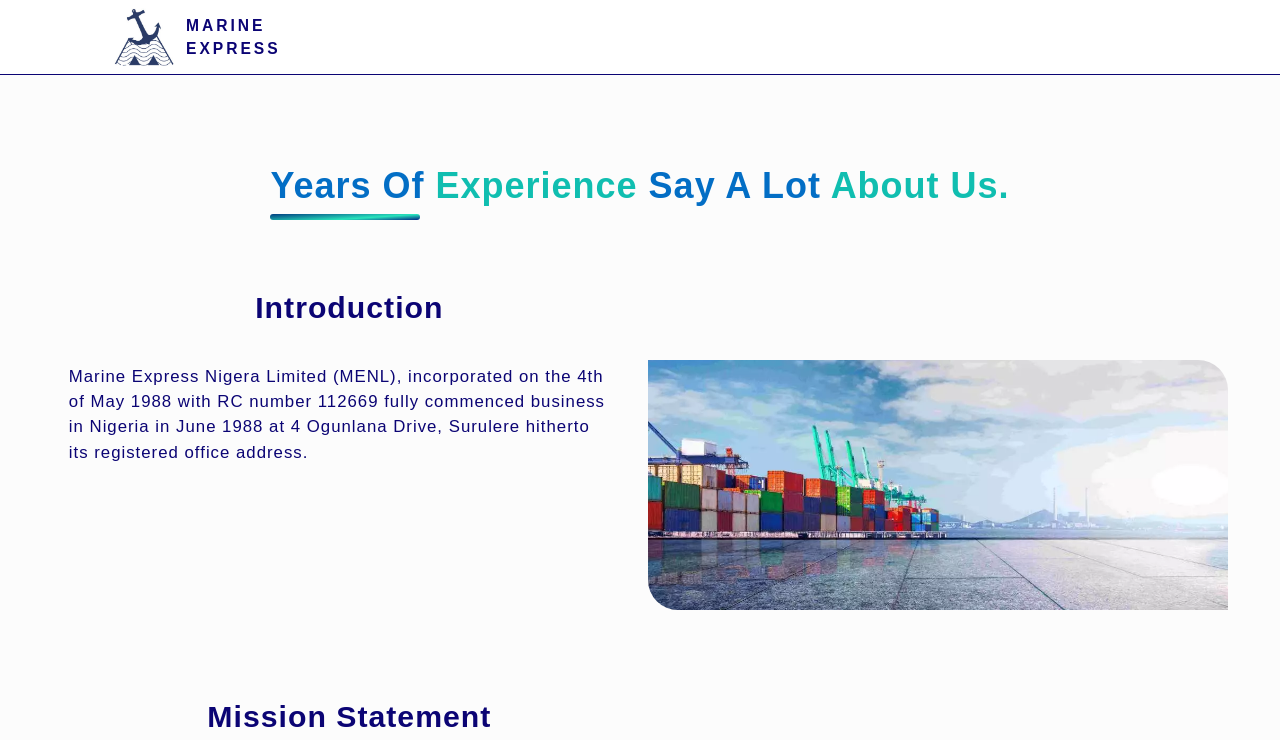
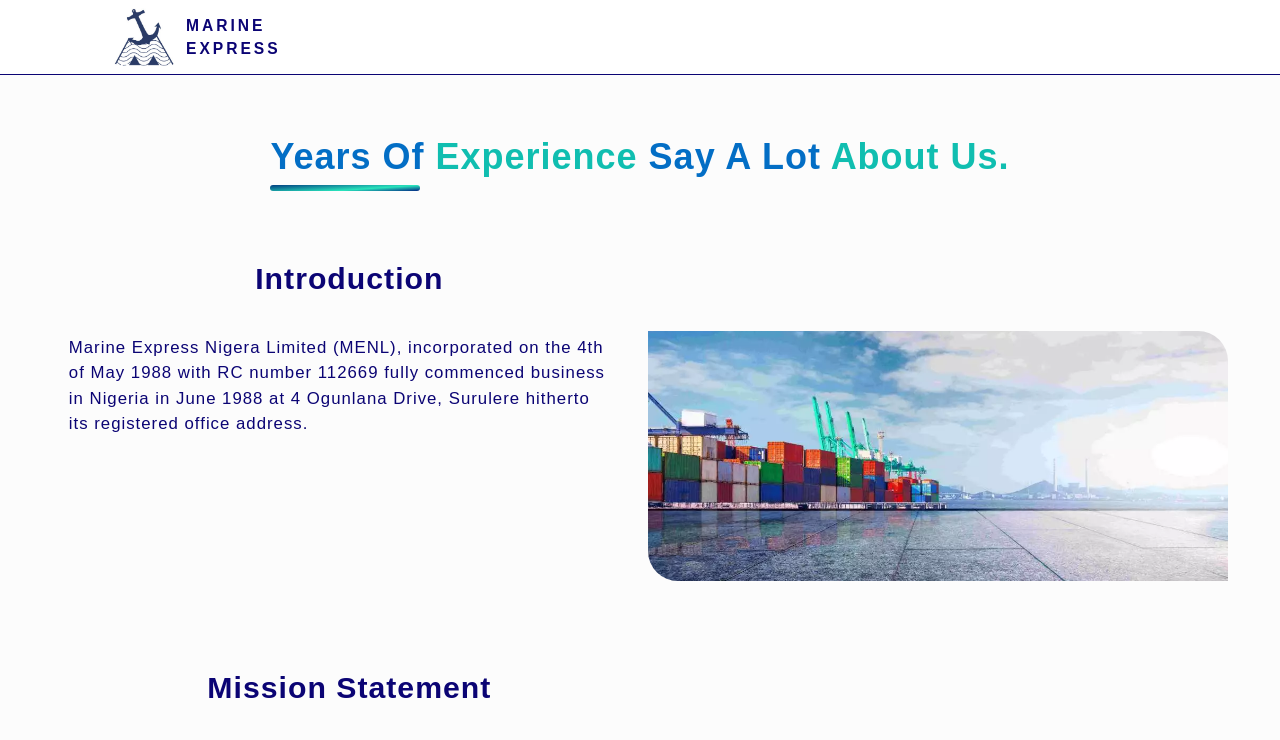
Before and after one commit to abeonweb/marine-express-site, a Next.js app: page /about in a window 1280 px wide. Shown: the top 740 px of the page. Built offline with nearby package versions, Linux system fonts and the light colour scheme.

Commit message:
removed duplicated style reduced top margin

```diff
--- a/styles/globals.css
+++ b/styles/globals.css
@@ -40,8 +40,7 @@ a {
 .title {
   color: var(--color-highlight-2);
   font-size: 3em;
-  text-align: left;
-  margin-top: 2em;
+  margin-top: 1.2em;
   margin-bottom: 2em;
   padding: 0 0.5em;
   position: relative;
```
